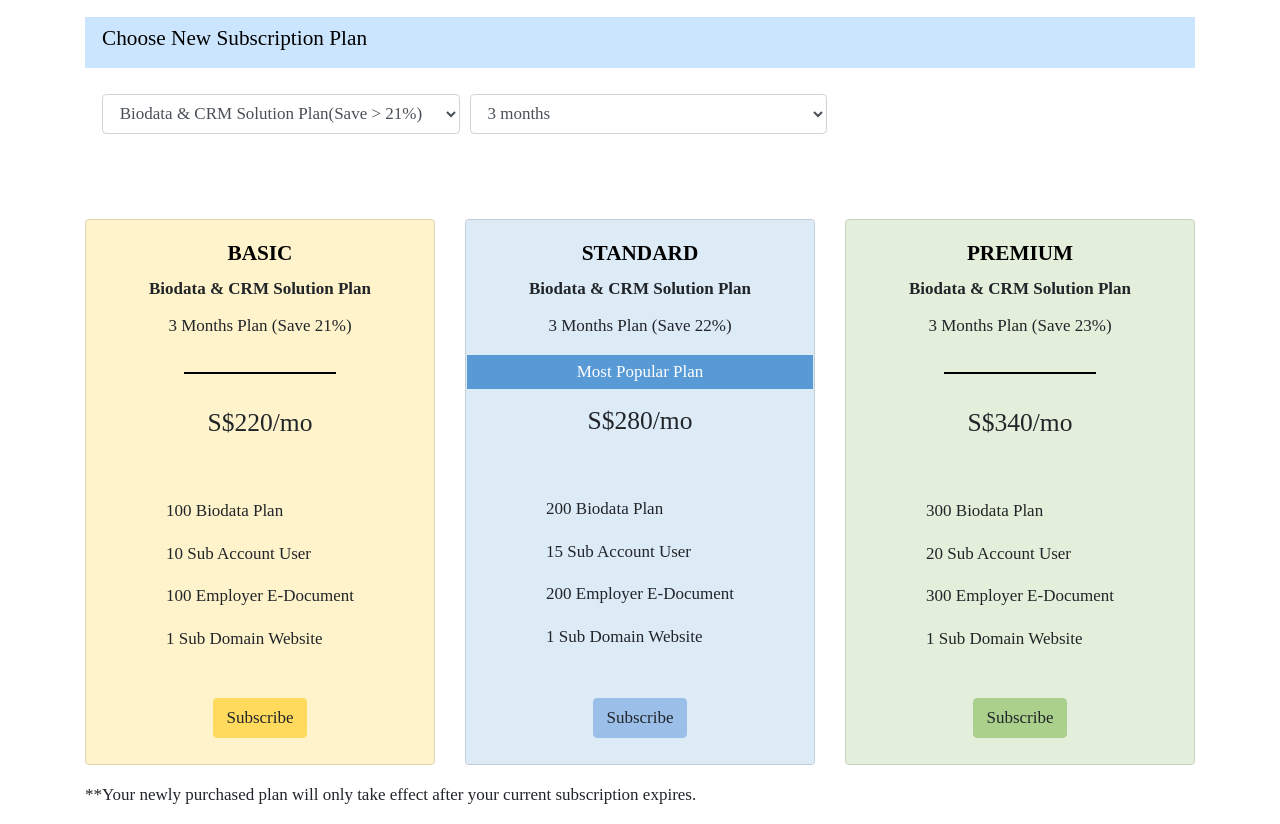
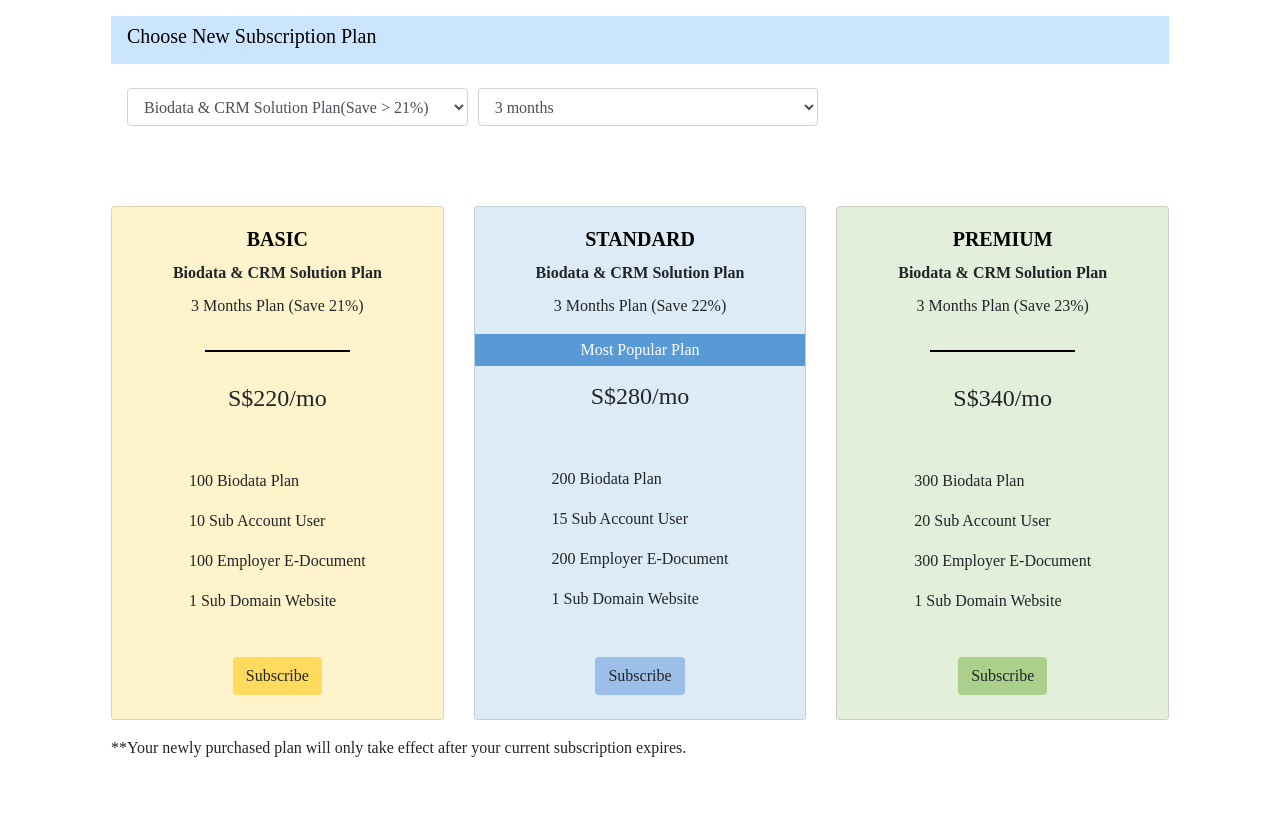
Before and after one commit to Oraclebun/om-assess, a Django app: page / in a window 1280 px wide. After the commit the page ends 757 px from the top, so only its background shows below. Run offline with Django 3.2, Linux system fonts and the light colour scheme; data comes from the database, SQL or seed files in the repository; some libraries are stand-ins or nearby versions.

Commit message:
add style to Save % in cards, add customize container width for different screen sizes, adjust font sizing starting with min screen width of 1441px

```diff
--- a/static/css/styles.css
+++ b/static/css/styles.css
@@ -76,27 +76,48 @@ html *
     margin-right: -20px;
 }
 
-/* Extra large devices (large laptops and desktops, 2000px and up) */
-
-@media only screen and (min-width: 1441px) {
-  .container {
-    max-width: 93%;
-  }
+.save-percent{
+    display: inline;
 }
 
-/* For scaling typography starting from 900px up to 3900px*/
-@media screen and (min-width: 901px){
+/* Display % savings in a new line for the below screen width*/
+@media screen and (min-width: 650px) and (max-width: 815px) {
+.save-percent{
+    display: block;
+}
+}
+
+/* For scaling typography starting from 1441px up to 3900px*/
+/*min font size = 16px*/
+/*max font size = 32px*/
+/*min screen width = 1441px*/
+/*max screen width = 4000px*/
+@media screen and (min-width: 1440px){
   html {
-      font-size: calc( 16px + (24 - 16) * (100vw - 900px) /(3900 - 900) );
+      font-size: calc( 16px + (32 - 16) * (100vw - 1441px) /(4000 - 1441) );
       }
 }
 
 /* Small to mid  devices (large phones) */
-@media screen and (min-width: 576px) and (max-width:768px){
+@media screen and (min-width: 576px) and (max-width:767.98px){
   .container{
       max-width: 95%;
   }
 
-  html {
-      font-size: 1rem; }
 }
+
+/* Mid to large devices (tablets and laptops) */
+
+@media only screen and (min-width: 768px)  and (max-width:1199.98px){
+  .container {
+    max-width: 90%;
+  }
+}
+
+/* Extra large devices (large laptops and desktops) */
+
+@media only screen and (min-width: 1200px) {
+  .container {
+    max-width: 85%;
+  }
+}
--- a/subplans/templates/subplans/index.template.html
+++ b/subplans/templates/subplans/index.template.html
@@ -47,7 +47,8 @@ Subscription Plans Home Page
       <h6 class="card-title plan-name"><strong>{{plan.name}}</strong></h6>
       <p class="plan-period">{{plan.subscription_period}} Months Plan
       {% if plan.savings != None %}
-      (Save {{plan.savings}}%)</p>
+      <span class="save-percent">(Save {{plan.savings}}%)</span>
+      </p>
       {% endif %}
     </div>
     {%if plan.plan_type.name == "Standard" %}
```
